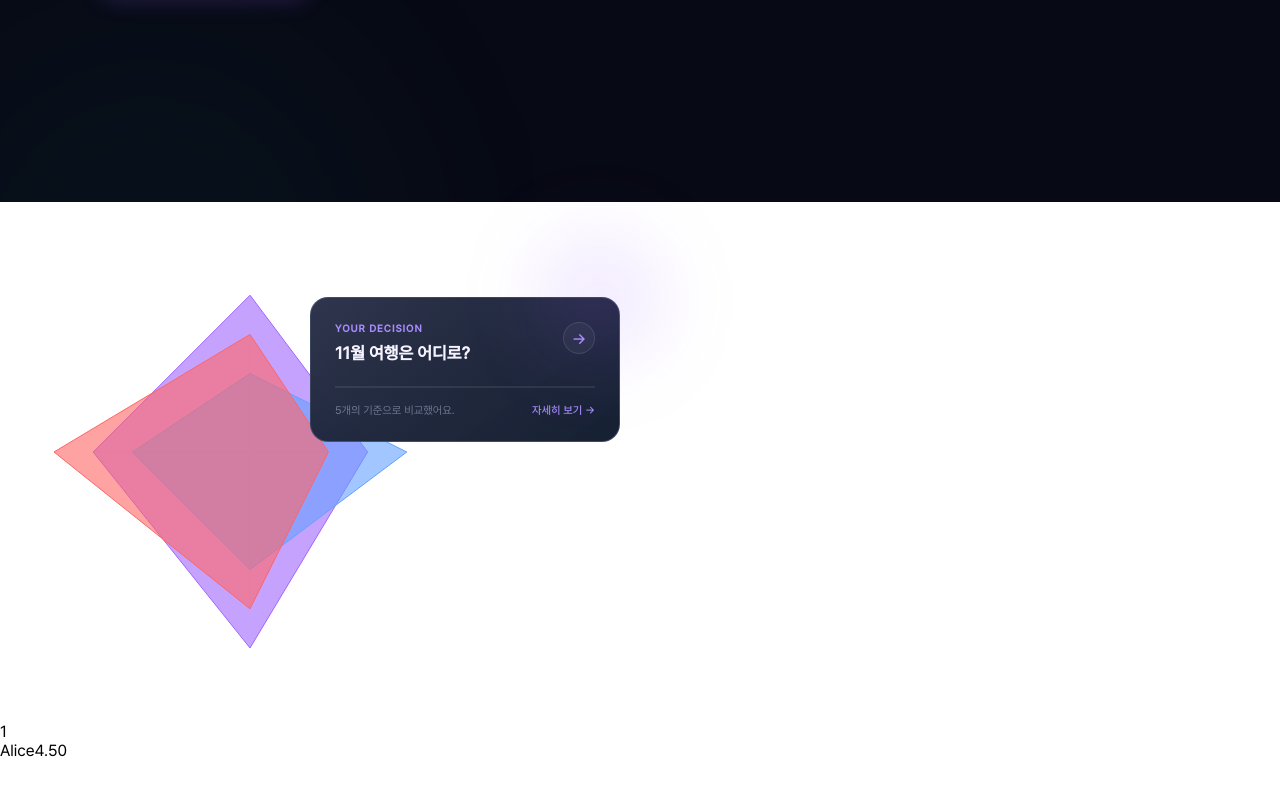
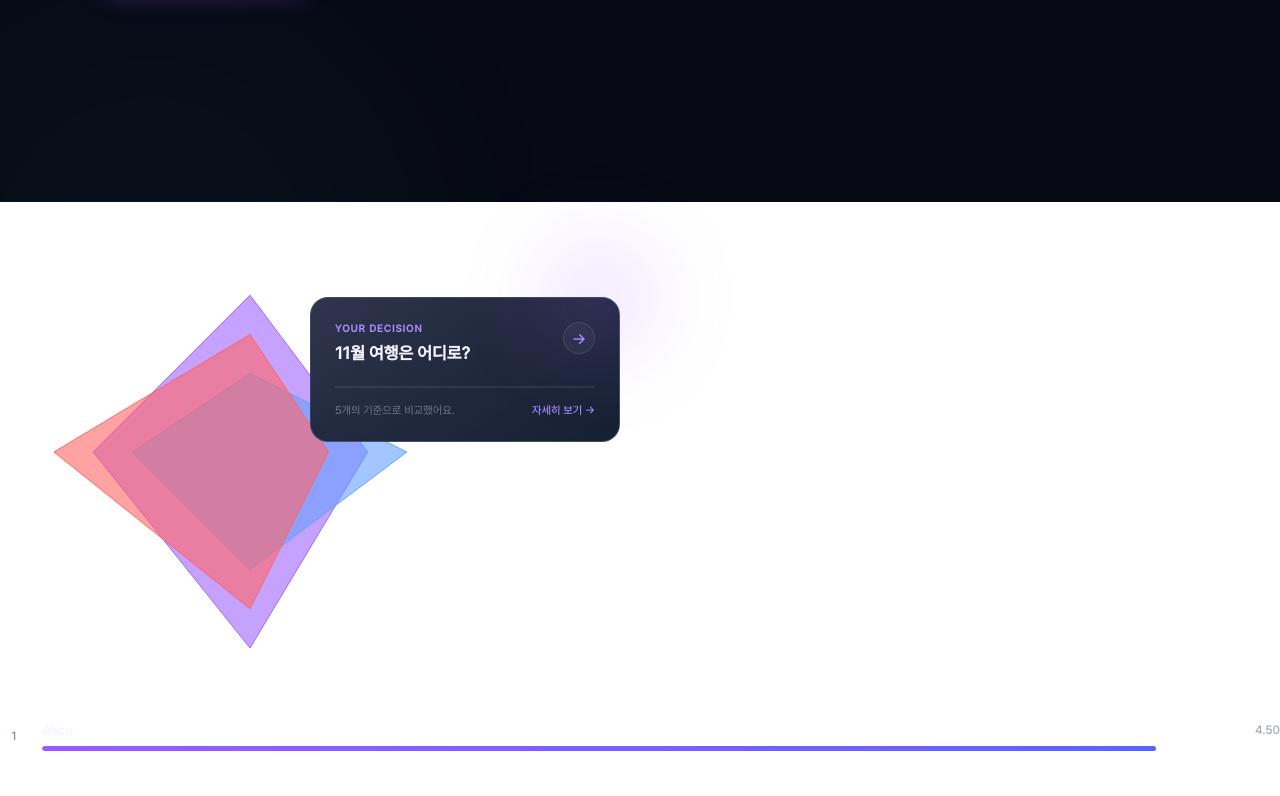
Before and after one commit to ujini7833-droid/WhatIf, a React (Vite) app: page / in a window 1280 px wide. Shown: the part 558-1354 px from the top of the page. Before the commit the page ends 1318 px from the top, so only its background shows below. Built offline with nearby package versions, Linux system fonts and the light colour scheme.

Commit message:
feat: RankingItem.css 추가 (#3)

```diff
--- a/src/App.css
+++ b/src/App.css
@@ -182,3 +182,7 @@
     border-right-color: var(--border);
   }
 }
+
+#root {
+  padding-bottom: 56px;
+}
--- a/src/components/home/Hero/Hero.css
+++ b/src/components/home/Hero/Hero.css
@@ -131,7 +131,7 @@
     font-size: 16px;
     font-weight: 400;
 
-    line-height: 1.7;
+    line-height: 1.65;
 
     color: #a4a7b8;
 }
--- /dev/null
+++ b/src/components/home/Hero/RankingItem.css
@@ -0,0 +1,79 @@
+.ranking-item {
+    display: flex;
+    align-items: center;
+    gap: 14px;
+    width: 100%;
+}
+
+.ranking-item-rank {
+    display: flex;
+    align-items: center;
+    justify-content: center;
+    flex-shrink: 0;
+
+    width: 28px;
+    height: 28px;
+
+    border: 1px solid rgba(255, 255, 255, 0.1);
+    border-radius: 50%;
+
+    color: #8589a3;
+    font-size: 12px;
+    font-family: 'Pretendard-Medium', sans-serif;
+    font-weight: 500;
+}
+
+.ranking-item-rank-first {
+    border-color: rgba(155, 92, 255, 0.5);
+    background: rgba(155, 92, 255, 0.12);
+    color: #b58cff;
+    box-shadow: 0 0 12px rgba(155, 92, 255, 0.2);
+}
+
+.ranking-item-info {
+    flex: 1;
+    min-width: 0;
+}
+
+.ranking-item-top {
+    display: flex;
+    align-items: center;
+    justify-content: space-between;
+    margin-bottom: 8px;
+}
+
+.ranking-item-name {
+    overflow: hidden;
+    color: #f5f3ff;
+    font-size: 14px;
+    font-family: 'Pretendard-Medium', sans-serif;
+    text-overflow: ellipsis;
+    white-space: nowrap;
+}
+
+.ranking-item-score {
+    color: #a4a7b8;
+    font-size: 12px;
+    font-family: 'Pretendard-Medium', sans-serif;
+    flex-shrink: 0;
+    margin-left: 10px;
+}
+
+.ranking-item-bar {
+    width: 100%;
+    height: 4.5px;
+    overflow: hidden;
+    border-radius: 999px;
+    background: rgba(255, 255, 255, 0.05);
+}
+
+.ranking-item-progress {
+    height: 100%;
+    border-radius: inherit;
+    background: linear-gradient(
+        90deg, #9b5cff, #5865ff
+    );
+
+    box-shadow: 0 0 10px rgba(155, 92, 255, 0.2);
+    transition: width 0.3s ease-in-out;
+}
--- a/src/components/home/Hero/RankingItem.tsx
+++ b/src/components/home/Hero/RankingItem.tsx
@@ -1,3 +1,5 @@
+import './RankingItem.css';
+
 interface RankingItemProps {
     rank: number;
     name: string;
```
